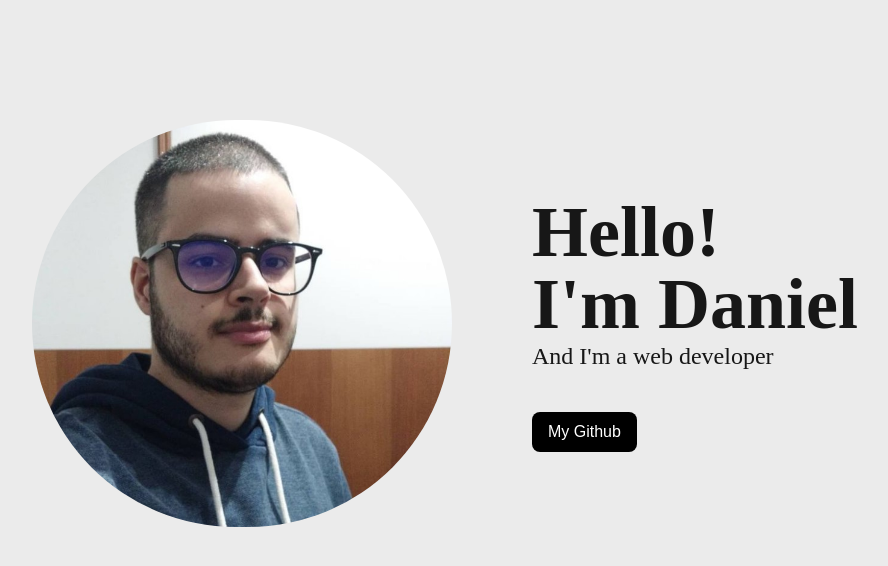
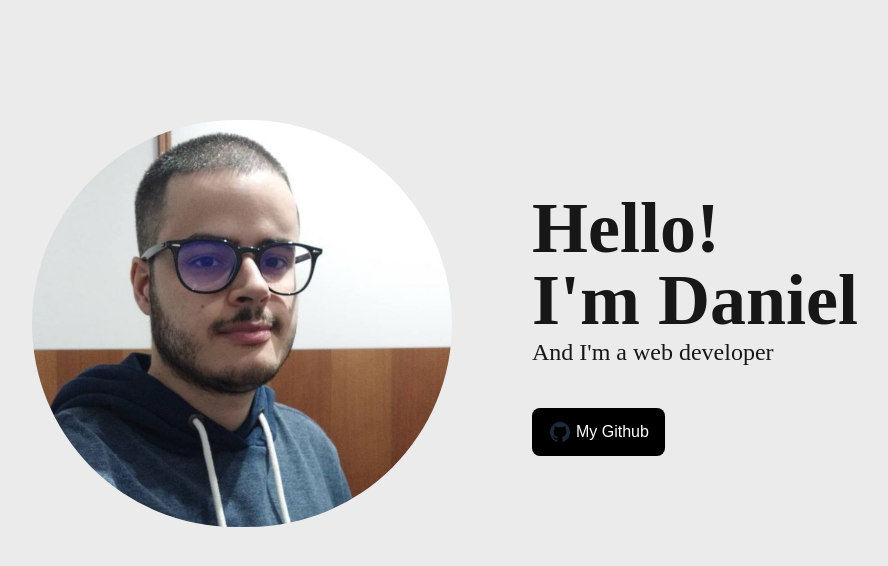
Before and after one commit to daniazevedo43/my-portfolio-website, a Next.js app: page /home in a window 1280 px wide. Shown: the top 566 px of the page, without its empty margins (195-1083 px from the left). Built offline with nearby package versions, Linux system fonts and the light colour scheme.

Commit message:
"My github" button finished

```diff
--- a/src/app/home/page.tsx
+++ b/src/app/home/page.tsx
@@ -21,8 +21,14 @@ export default function HomePage() {
           <p className='text-7xl font-semibold font-display'>Hello!</p>
           <p className='text-7xl font-semibold font-display'>I'm Daniel</p>
           <p className='text-2xl font-display'>And I'm a web developer</p>
-          <div className="mt-10">
-              <button onClick={() => window.open('https://github.com/daniazevedo43')} className="bg-black hover:bg-[#3a3a3a] text-white py-2 px-4 rounded-lg cursor-pointer">
+          <div className="mt-10 justify-content">
+              <button
+                onClick={() => window.open('https://github.com/daniazevedo43')}
+                className="flex bg-black hover:bg-[#3a3a3a] text-white py-2 px-4 h-12 rounded-lg cursor-pointer items-center duration-300"
+              >
+                <svg className="mr-1 w-6 h-6 text-gray-800 dark:text-white" aria-hidden="true" xmlns="http://www.w3.org/2000/svg" width="24" height="24" fill="currentColor" viewBox="0 0 24 24">
+                  <path fillRule="evenodd" d="M12.006 2a9.847 9.847 0 0 0-6.484 2.44 10.32 10.32 0 0 0-3.393 6.17 10.48 10.48 0 0 0 1.317 6.955 10.045 10.045 0 0 0 5.4 4.418c.504.095.683-.223.683-.494 0-.245-.01-1.052-.014-1.908-2.78.62-3.366-1.21-3.366-1.21a2.711 2.711 0 0 0-1.11-1.5c-.907-.637.07-.621.07-.621.317.044.62.163.885.346.266.183.487.426.647.71.135.253.318.476.538.655a2.079 2.079 0 0 0 2.37.196c.045-.52.27-1.006.635-1.37-2.219-.259-4.554-1.138-4.554-5.07a4.022 4.022 0 0 1 1.031-2.75 3.77 3.77 0 0 1 .096-2.713s.839-.275 2.749 1.05a9.26 9.26 0 0 1 5.004 0c1.906-1.325 2.74-1.05 2.74-1.05.37.858.406 1.828.101 2.713a4.017 4.017 0 0 1 1.029 2.75c0 3.939-2.339 4.805-4.564 5.058a2.471 2.471 0 0 1 .679 1.897c0 1.372-.012 2.477-.012 2.814 0 .272.18.592.687.492a10.05 10.05 0 0 0 5.388-4.421 10.473 10.473 0 0 0 1.313-6.948 10.32 10.32 0 0 0-3.39-6.165A9.847 9.847 0 0 0 12.007 2Z" clipRule="evenodd"/>
+                </svg>
                 My Github
               </button>
           </div>
```
